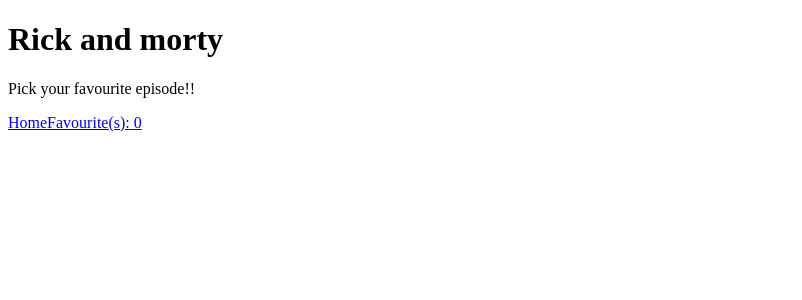
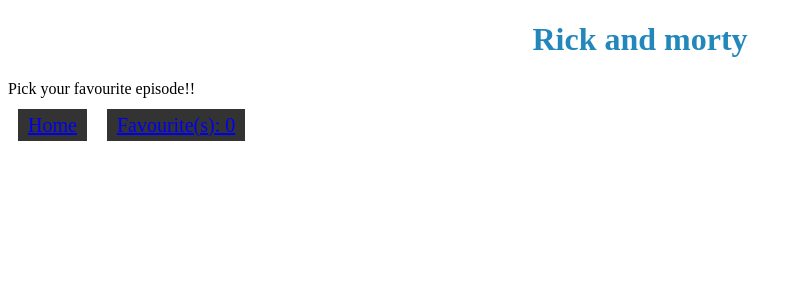
Before and after one commit to MostafaFawzy7/Rick-And-Morty-, a React app: page / in a window 1280 px wide. Shown: the top 300 px of the page, without its empty margins (0-802 px from the left). Built offline with nearby package versions, Linux system fonts and the light colour scheme; no server answers.

Commit message:
add the style of the app component

```diff
--- a/src/app.tsx
+++ b/src/app.tsx
@@ -1,8 +1,23 @@
 import React from 'react'
+import styled from 'styled-components'
 import { Store } from './store'
 import { Link } from "@reach/router"
 
 const App = (props: any): JSX.Element => {
+
+    // styles Of the Component
+
+    const Title = styled.h1`
+        text-align: center;
+        color: #28B;
+    `
+    const OuterLink = styled.span`
+        color: #DDD;
+        background: #333;
+        font-size: 20px;
+        padding: 5px 10px;
+        margin: 10px
+    `
 
     const { state } = React.useContext(Store)
 
@@ -10,12 +25,16 @@
         <React.Fragment>
             <header className="header">
                 <div>
-                    <h1>Rick and morty</h1>
+                    <Title>Rick and morty</Title>
                     <p>Pick your favourite episode!!</p>
                 </div>
                 <div>
-                    <Link to='/'>Home</Link>
-                    <Link to='/faves'>Favourite(s): {state.favourites.length}</Link>
+                    <OuterLink>
+                        <Link to='/'>Home</Link>
+                    </OuterLink>
+                    <OuterLink>
+                        <Link to='/faves'>Favourite(s): {state.favourites.length}</Link>
+                    </OuterLink>
                 </div>
             </header>
             {props.children}
```
